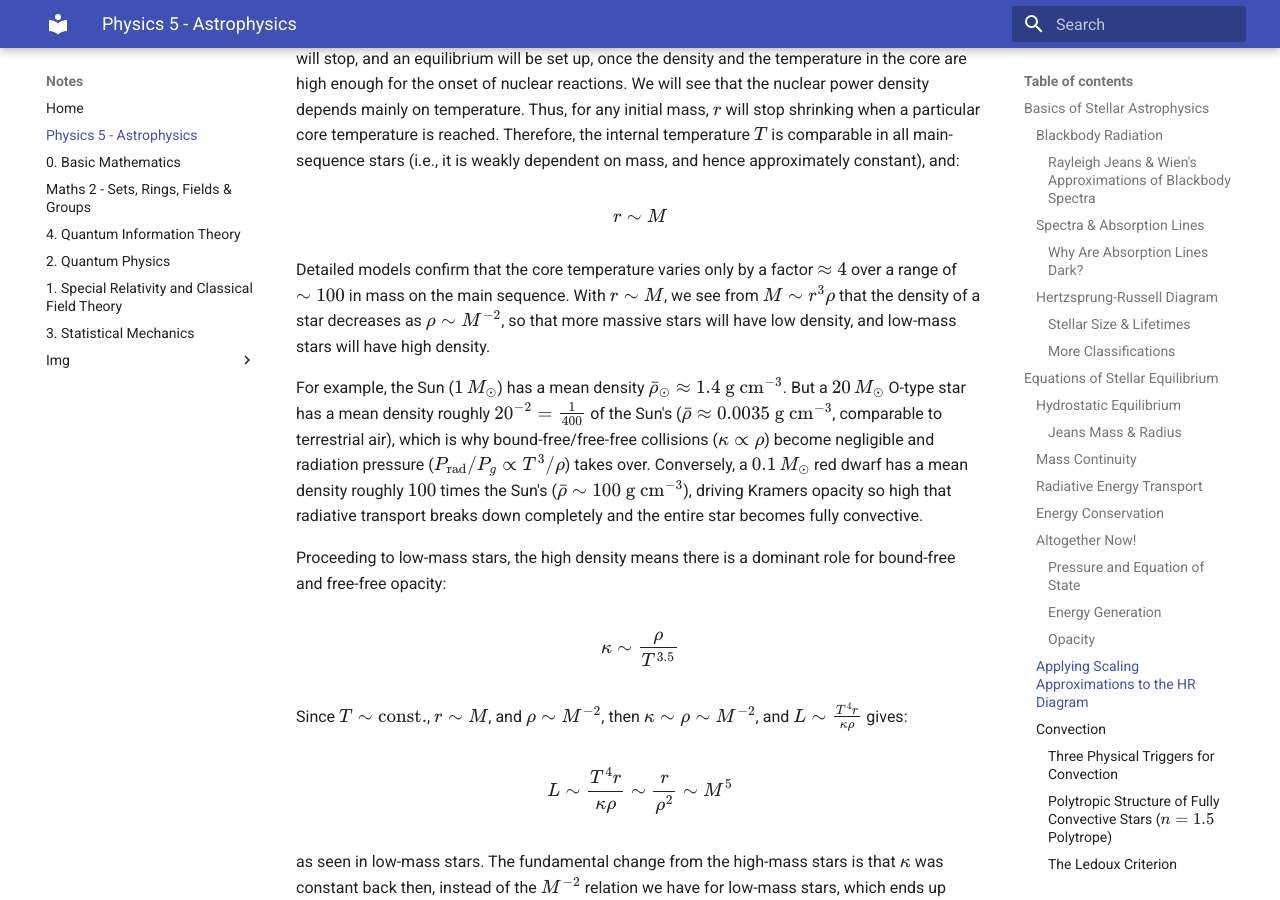
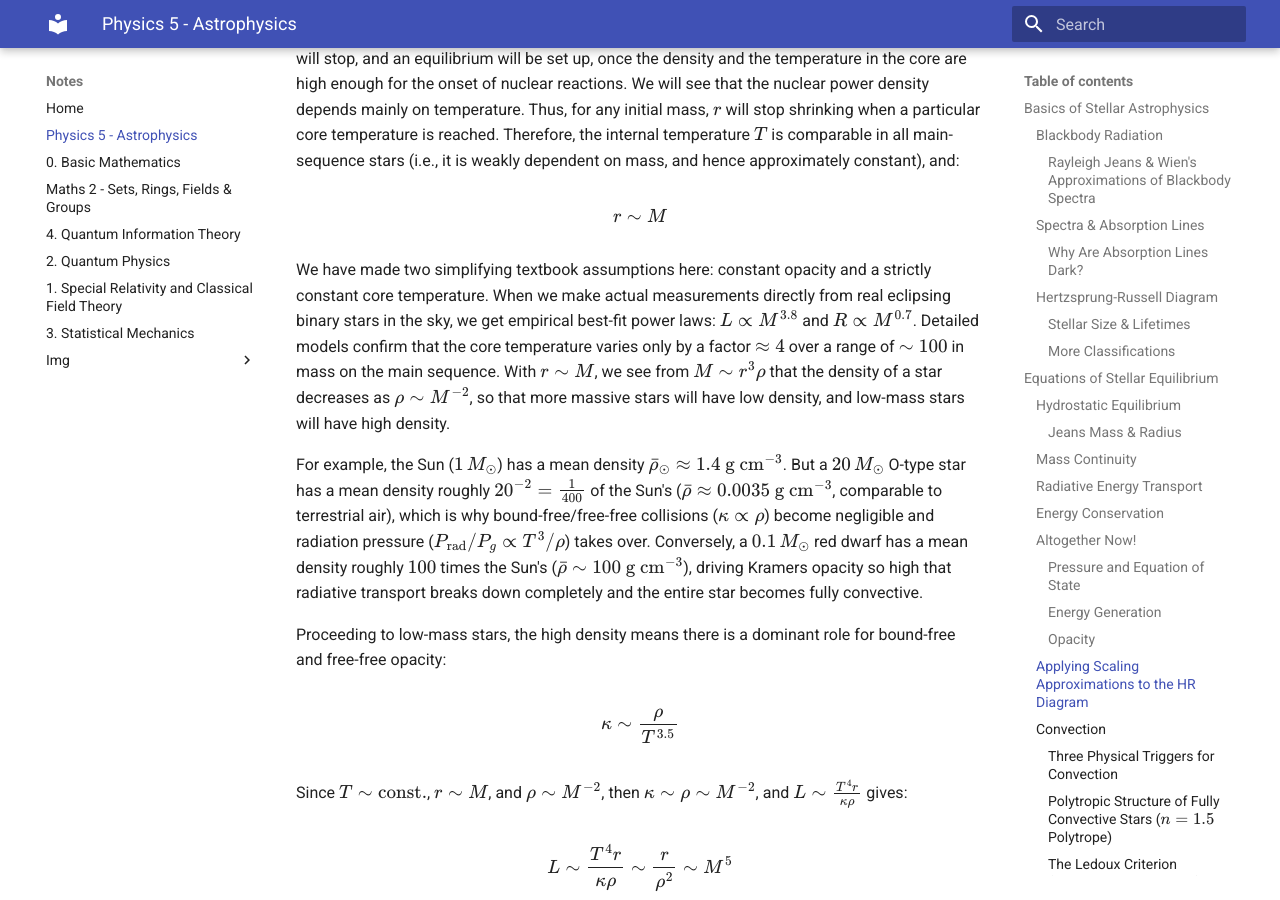
Before and after one commit to regstuff/notes, an MkDocs documentation site: the page built from docs/Physics_Astrophysics.md, in a window 1280 px wide and 900 px high, scrolled down 41440 px. Built offline with MkDocs 1.6.1 and Material for MkDocs 9.7.7, drawn with Linux system fonts in a browser that asks for light colours.

Commit message:
Update Physics_Astrophysics.md

```diff
--- a/docs/Physics_Astrophysics.md
+++ b/docs/Physics_Astrophysics.md
@@ -895,7 +895,7 @@ $T \sim \frac{M}{r}$ also suggests that $r \sim M$ on the main sequence. To see
 
 $$r \sim M$$
 
-Detailed models confirm that the core temperature varies only by a factor $\approx 4$ over a range of $\sim 100$ in mass on the main sequence. With $r \sim M$, we see from $M \sim r^3\rho$ that the density of a star decreases as $\rho \sim M^{-2}$, so that more massive stars will have low density, and low-mass stars will have high density.
+We have made two simplifying textbook assumptions here: constant opacity and a strictly constant core temperature. When we make actual measurements directly from real eclipsing binary stars in the sky, we get empirical best-fit power laws: $L \propto M^{3.8}$ and $R \propto M^{0.7}$. Detailed models confirm that the core temperature varies only by a factor $\approx 4$ over a range of $\sim 100$ in mass on the main sequence. With $r \sim M$, we see from $M \sim r^3\rho$ that the density of a star decreases as $\rho \sim M^{-2}$, so that more massive stars will have low density, and low-mass stars will have high density.
 
 For example, the Sun ($1\,M_\odot$) has a mean density $\bar{\rho}_\odot \approx 1.4\text{ g cm}^{-3}$. But a $20\,M_\odot$ O-type star has a mean density roughly $20^{-2} = \frac{1}{400}$ of the Sun's ($\bar{\rho} \approx 0.0035\text{ g cm}^{-3}$, comparable to terrestrial air), which is why bound-free/free-free collisions ($\kappa \propto \rho$) become negligible and radiation pressure ($P_{\text{rad}}/P_g \propto T^3/\rho$) takes over. Conversely, a $0.1\,M_\odot$ red dwarf has a mean density roughly $100$ times the Sun's ($\bar{\rho} \sim 100\text{ g cm}^{-3}$), driving Kramers opacity so high that radiative transport breaks down completely and the entire star becomes fully convective.
 
```
